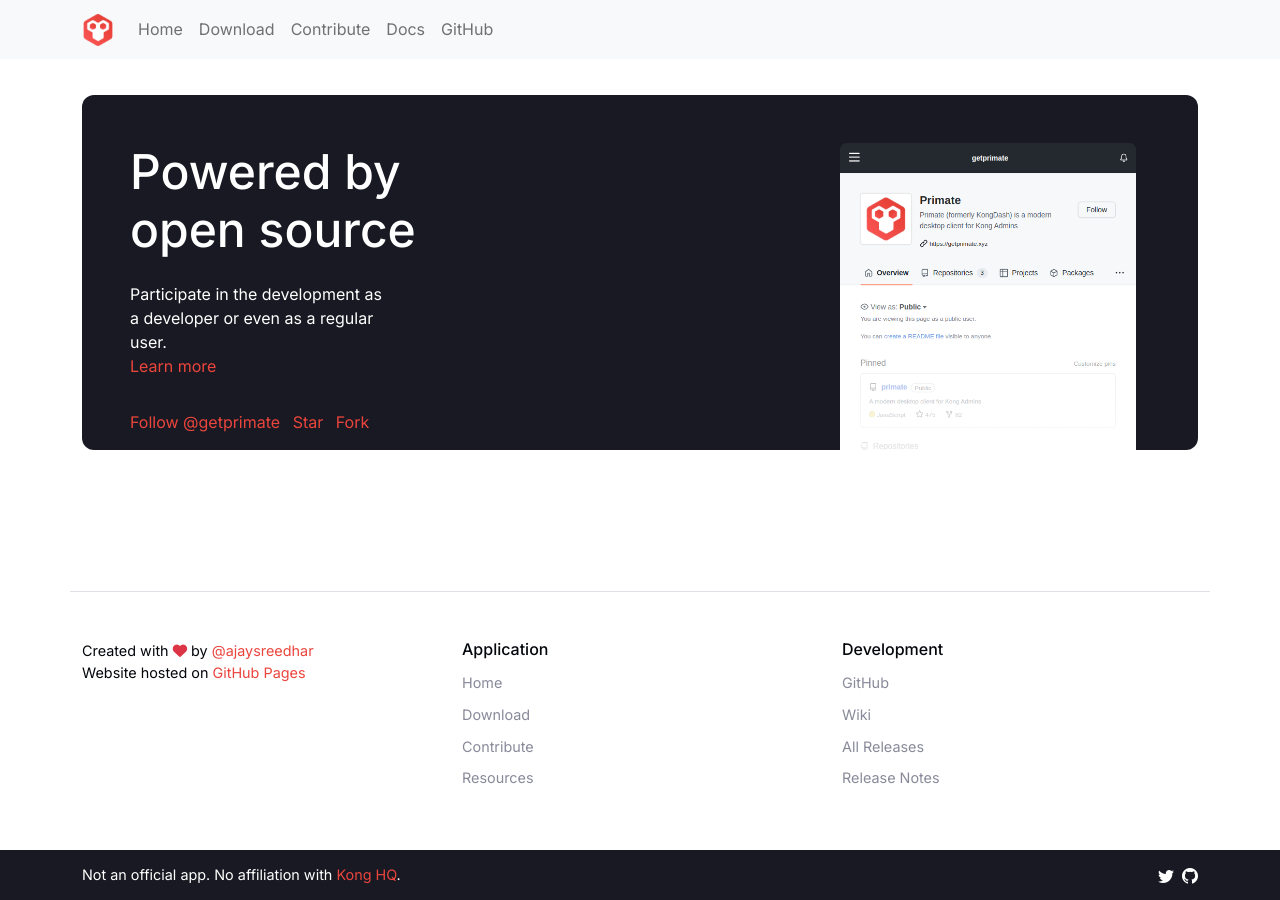
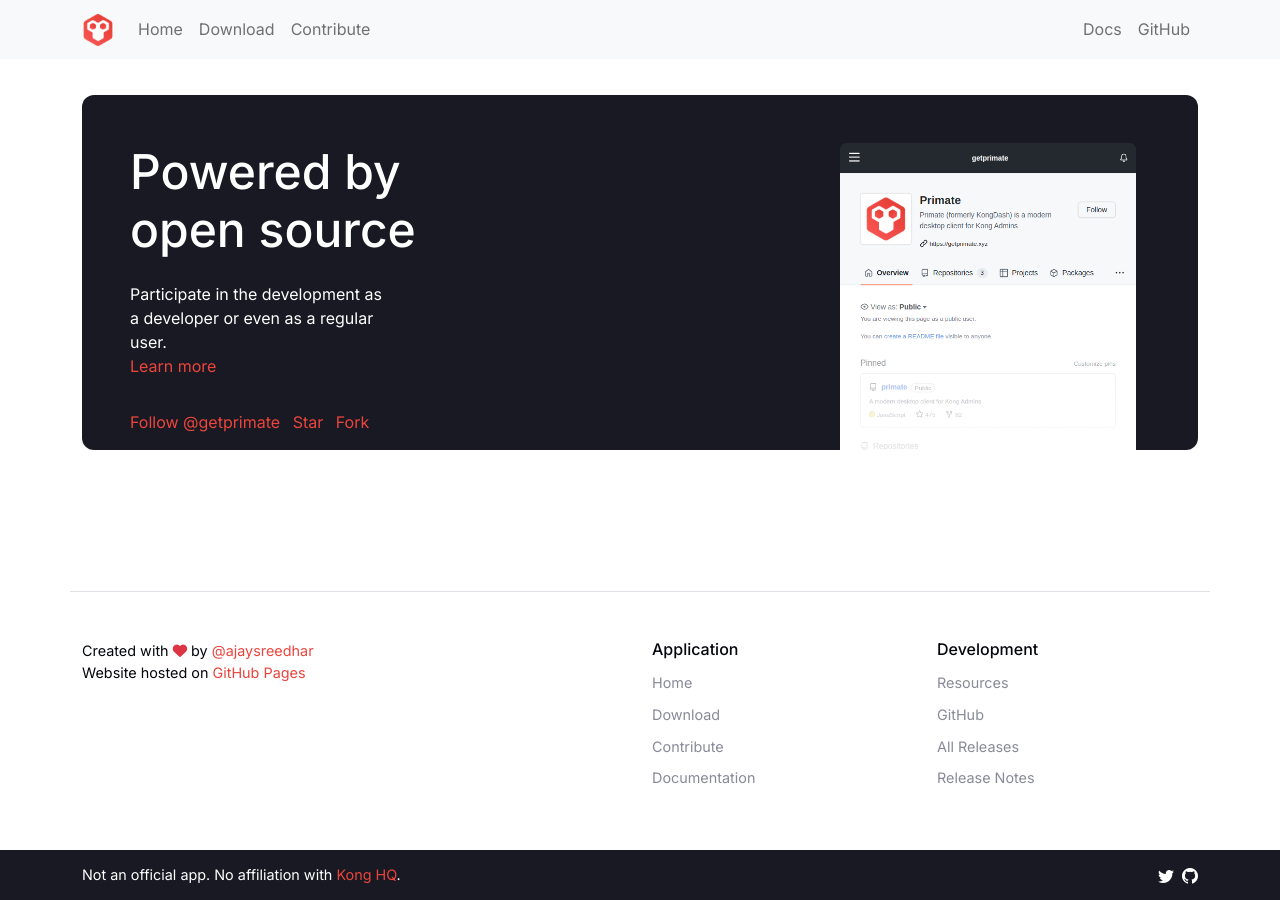
Before and after one commit to getprimate/website, a Jekyll site: the page built from index.html, in a window 1280 px wide and 900 px high, scrolled down 3648 px. Built offline with Jekyll 4.4.1, drawn with Linux system fonts in a browser that asks for light colours; nearby versions of some CDN libraries.

Commit message:
fix: header and footer

```diff
--- a/_layouts/default.html
+++ b/_layouts/default.html
@@ -61,9 +61,12 @@
                 <li class="nav-item"><a class="nav-link" aria-current="page" href="/">Home</a></li>
                 <li class="nav-item"><a class="nav-link" href="/download">Download</a></li>
                 <li class="nav-item"><a class="nav-link" href="/contribute">Contribute</a></li>
+            </ul><!-- .navbar-nav.me-auto.mb-2.mb-lg-0 -->
+
+            <ul class="navbar-nav mb-2 mb-lg-0">
                 <li class="nav-item"><a class="nav-link" href="https://docs.getprimate.xyz" target="_blank">Docs</a></li>
                 <li class="nav-item"><a class="nav-link" href="https://github.com/getprimate/primate" target="_blank">GitHub</a></li>
-            </ul><!-- .navbar-nav.me-auto.mb-2.mb-lg-0 -->
+            </ul><!-- .navbar-nav -->
         </div><!-- .collapse.navbar-collapse -->
     </div><!-- .container -->
     </nav><!-- .navbar -->
@@ -78,25 +81,25 @@
 <div class="container border-top">
 <div class="spacer py-4"></div>
 <div class="row">
-    <div class="col col-12 col-lg-4">
+    <div class="col col-12 col-lg-6">
         <p>Created with <i class="fa-solid fa-heart text-danger"></i> by <a target="_blank" href="https://github.com/ajaysreedhar">@ajaysreedhar</a><br />Website hosted on <a target="_blank" href="{{ site.data.url.github_org }}/website">GitHub Pages</a></p>
     </div><!-- .col -->
 
-    <div class="col col-12 col-lg-4">
+    <div class="col col-12 col-lg-3">
         <h6>Application</h6>
         <ul class="flat-list">
             <li><a href="/">Home</a></li>
             <li><a href="/download">Download</a></li>
             <li><a href="/contribute">Contribute</a></li>
-            <li><a href="/resources">Resources</a></li>
+            <li><a href="https://docs.getprimate.xyz/" target="_blank">Documentation</a></li>
         </ul>
     </div><!-- .col -->
 
-    <div class="col col-12 col-lg-4">
+    <div class="col col-12 col-lg-3">
         <h6>Development</h6>
         <ul class="flat-list">
+            <li><a href="/resources">Resources</a></li>
             <li><a target="_blank" href="https://github.com/getprimate/primate">GitHub</a></li>
-            <li><a target="_blank" href="https://github.com/getprimate/primate/wiki">Wiki</a></li>
             <li><a target="_blank" href="https://github.com/getprimate/primate/releases">All Releases</a></li>
             <li><a target="_blank" href="https://github.com/getprimate/primate/releases/latest">Release Notes</a></li>
         </ul>
```
Also changed, not shown: _layouts/content.html (+7 -4 lines).
